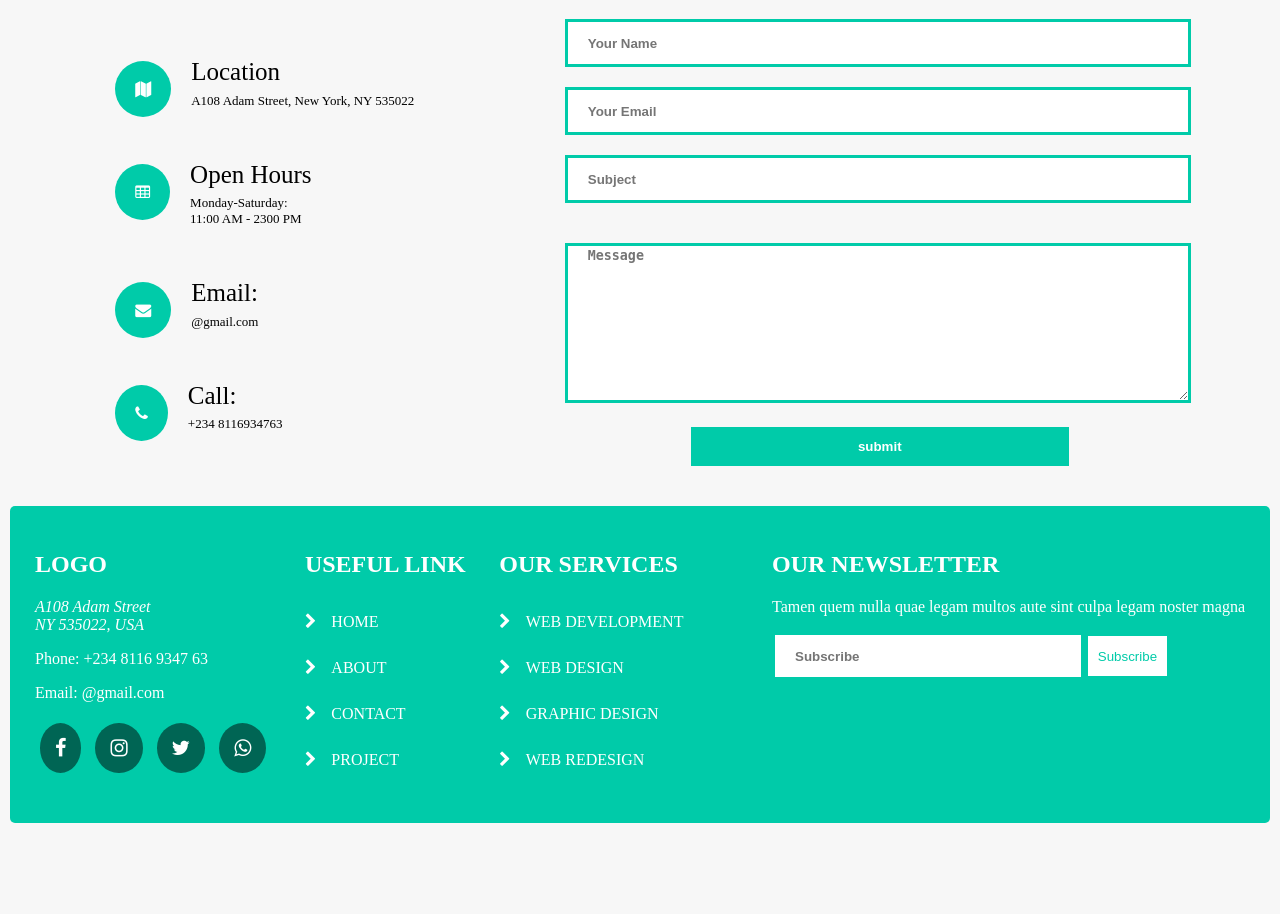
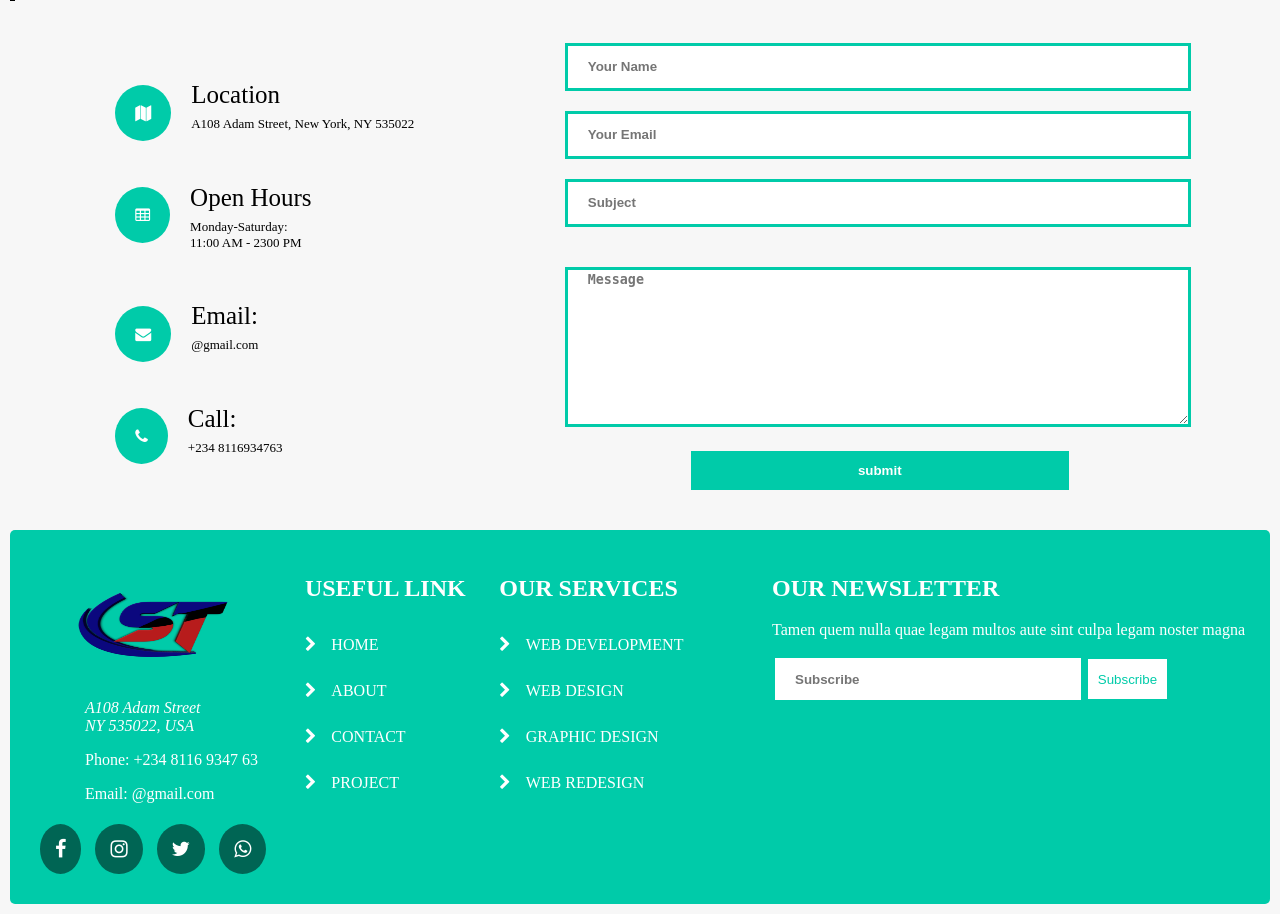
Before and after one commit to Savage-tech555/Company-potfolio, a PHP site: page / in a window 1280 px wide. Shown: the part 1732-2646 px from the top of the page. Before the commit the page ends 2555 px from the top, so only its background shows below. Run offline with PHP 8.4, Linux system fonts and the light colour scheme.

Commit message:
project
added logo and cursor pointer

```diff
--- a/css/style.css
+++ b/css/style.css
@@ -117,6 +117,7 @@ header .fa-bars
 {
     font-size: 30px;
     color: white;
+    cursor: pointer;
 }
 
 header .fa-envelope
@@ -264,6 +265,7 @@ form button
     margin: 20px;
     transition: 2s ease;
     font-weight: 600;
+    cursor: pointer;
 }
 
 form button:hover
@@ -312,7 +314,12 @@ footer
     padding: 25px;
     border-radius: 5px;
 }
-
+address{
+    padding-left: 50px;
+}
+.footer-about p{
+    padding-left: 50px;
+}
 footer ul
 {
     list-style: none;
@@ -358,6 +365,7 @@ footer ul li i
    border: none;
    padding: 10px;
    height: 40px;
+   cursor: pointer;
 }
 
 
--- a/index.html
+++ b/index.html
@@ -10,7 +10,7 @@
 </head>
 <body>
     <header>
-        <h2 class="logo">S<span>T</span></h2>
+        <div class="logo"><img src="logo.png" width="100" height="100"></div>
 
         <ul class="menu" id="menu">
             <li><a href="">HOME</a></li>
@@ -229,7 +229,7 @@
 
     <footer>
         <div class="footer-about">
-        <h2 class="logo">LOGO</h2>
+            <div class="logo"><img src="logo.png" width="50" height="140"></div>
             <address>A108 Adam Street <br> NY 535022, USA</address>
             <p>Phone: +234 8116 9347 63</p>
             <p>Email: @gmail.com</p>
```
Also changed, not shown: logo.png (added). Lines whose indentation alone changed are shown as unchanged.
